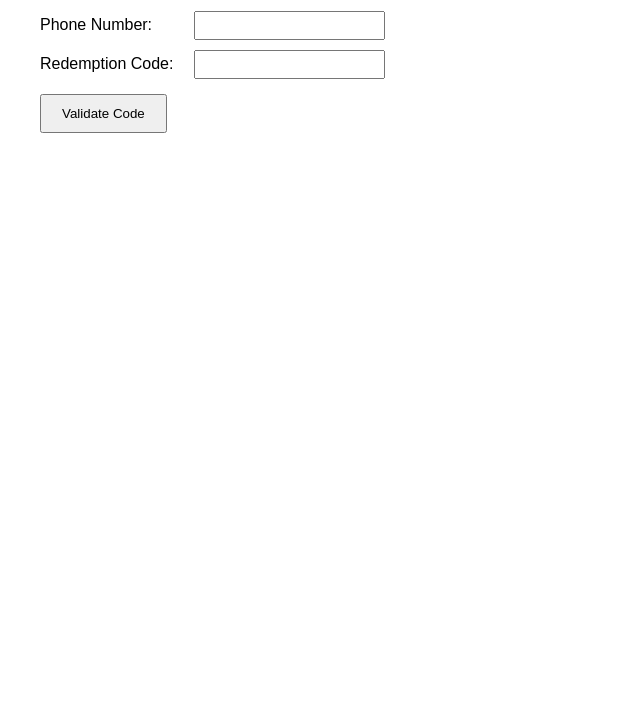
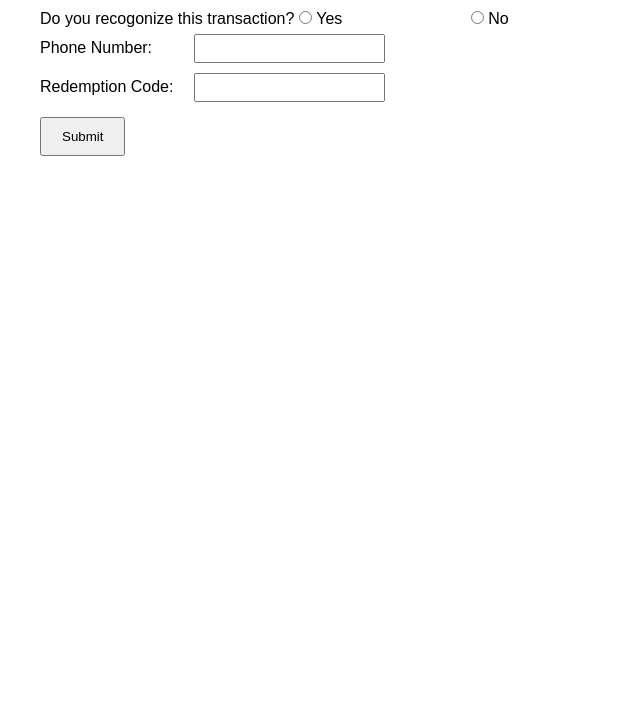
Before and after one commit to neemadharan/redemptionmfa, a website: page views/validate.html in a window 1280 px wide. Shown: the part 92-800 px from the top of the page, without its empty margins (0-640 px from the left). Drawn offline with Linux system fonts and the light colour scheme.

Commit message:
updated validatecard flow

```diff
--- a/views/validate.html
+++ b/views/validate.html
@@ -9,13 +9,17 @@
 <body>
     <h1>Redeem Your Code</h1>
     <form action="/api/validatecode" method="POST">
+        Do you recogonize this transaction? <input type="radio" id="yes" name="yesno" value="yes">
+        <label for="yes">Yes</label>
+        <input type="radio" id="no" name="yesno" value="no">
+        <label for="no">No</label><br>
         <label for="phoneNumber">Phone Number:</label>
         <input type="text" id="phoneNumber" name="phoneNumber" required>
         <br>
         <label for="code">Redemption Code:</label>
         <input type="text" id="code" name="code" required>
         <br>
-        <button type="submit">Validate Code</button>
+        <button type="submit">Submit</button>
     </form>
 </body>
 <script>
```
Also changed, not shown: app.js (+6 -3 lines), 1 other file.
